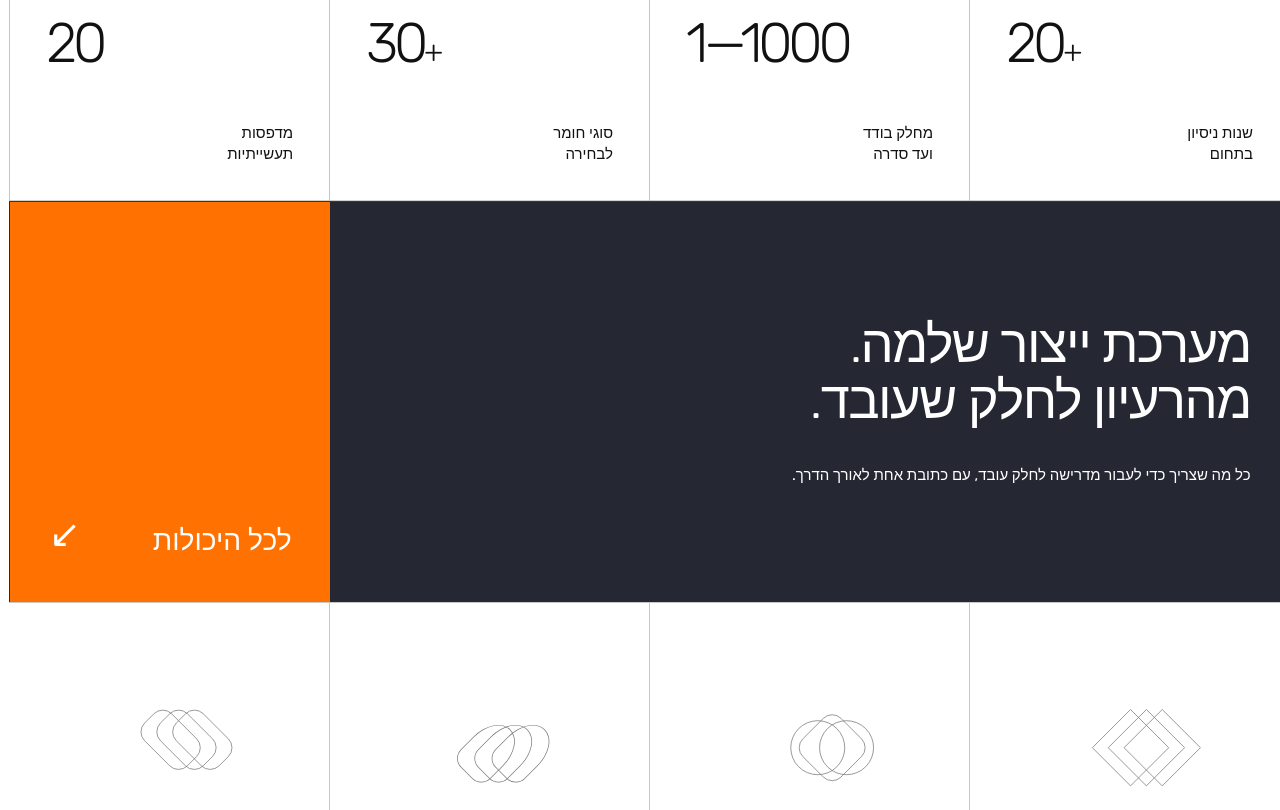
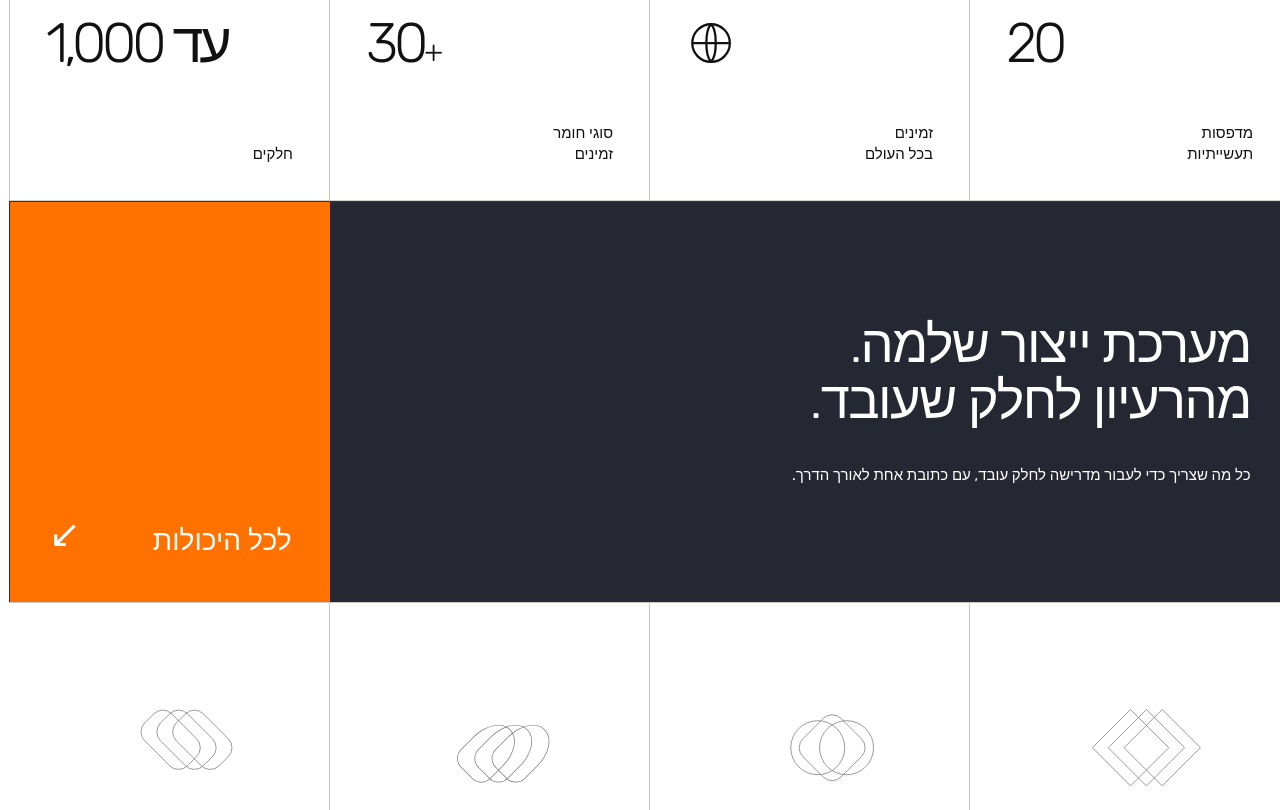
Before and after one commit to idwav/printing-parts-3d, a website: page index.html in a window 1280 px wide. Shown: the part 1589-2399 px from the top of the page. Drawn offline with Linux system fonts and the light colour scheme; a web font is replaced by a local one.

Commit message:
Update homepage metrics
Up to 1,000 parts, 30+ materials, available worldwide, 20 industrial printers (Hebrew + English).

Co-Authored-By: Claude Opus 5.5 <noreply@anthropic.com>

```diff
--- a/index.html
+++ b/index.html
@@ -14,7 +14,7 @@
   <link rel="stylesheet" href="shared-header.css?v=20261014-2">
   <link rel="stylesheet" href="shared-cta.css?v=20261014-1">
   <script>document.documentElement.classList.add('motion-ready')</script>
-  <link rel="stylesheet" href="responsive.css?v=20261015-12">
+  <link rel="stylesheet" href="responsive.css?v=20261015-13">
 </head>
 <body>
   <svg width="0" height="0" aria-hidden="true" focusable="false" style="position:absolute;overflow:hidden">
@@ -76,7 +76,7 @@
       <figure class="statement-image brand-frame-test"><img src="assets/plates/functional-part-caliper-inspection.png" alt="בדיקת מידות של מכלול מודפס פונקציונלי באמצעות קליבר דיגיטלי"><i class="corner-plus corner-plus--tr" aria-hidden="true">+</i><i class="corner-plus corner-plus--tl" aria-hidden="true">+</i><i class="corner-plus corner-plus--br" aria-hidden="true">+</i><i class="corner-plus corner-plus--bl" aria-hidden="true">+</i></figure>
     </section>
     <section class="metrics" aria-label="נתונים מרכזיים">
-      <article><strong>20</strong><span>מדפסות<br>תעשייתיות</span></article><article><strong>30<span>+</span></strong><span>סוגי חומר<br>לבחירה</span></article><article><strong>1—1000</strong><span>מחלק בודד<br>ועד סדרה</span></article><article><strong>20<span>+</span></strong><span>שנות ניסיון<br>בתחום</span></article>
+      <article><strong><bdi>עד 1,000</bdi></strong><span>חלקים</span></article><article><strong>30<span>+</span></strong><span>סוגי חומר<br>זמינים</span></article><article><strong><svg class="metric-globe" viewBox="0 0 24 24" aria-hidden="true"><circle cx="12" cy="12" r="9"></circle><path d="M3 12h18M12 3c3 3 3 15 0 18M12 3c-3 3-3 15 0 18"></path></svg></strong><span>זמינים<br>בכל העולם</span></article><article><strong>20</strong><span>מדפסות<br>תעשייתיות</span></article>
     </section>
     <section class="capabilities" id="capabilities">
       <div class="section-heading"><h2>מערכת ייצור שלמה.<br>מהרעיון לחלק שעובד.</h2><p>כל מה שצריך כדי לעבור מדרישה לחלק עובד, עם כתובת אחת לאורך הדרך.</p><a class="cut-button" href="materials.html"><span>לכל היכולות</span><b>↙</b></a></div>
@@ -171,7 +171,7 @@
         eyebrow:'// ENGINEERING × ADDITIVE MANUFACTURING', hero:'<span class="hero-line">המרכז להדפסות תלת מימד</span><span class="hero-line">מתכנון ועד החלק המוגמר</span>', heroLead:'יותר מ־20 שנות ניסיון בפרויקטים הנדסיים מורכבים עוזרות לנו לבחור יחד אתכם את הדרך המתאימה לייצור: לדייק את התכנון, להתאים את החומר ולצמצם ניסיונות מיותרים בדרך לחלק שאתם צריכים.', heroCta:'שלחו פרויקט לבדיקה', heroSecondary:'צריכים עזרה בתכנון?', heroMicro:'אפשר להתחיל מקובץ, משרטוט או מתיאור הצורך.',
         trustedTitle:'נותנים בנו אמון', trustedText:'חברות ביטחוניות, תעשייתיות וטכנולוגיות',
         statement:'ניסיון הנדסי שמגיע<br><em>עד לרצפת הייצור</em>', statementText:'בכל פרויקט אנחנו מחברים בין דרישות השימוש, התכנון ויכולות הייצור, כדי לעזור לכם להתקדם עם החלטות ברורות.', statementLink:'על הדרך שלנו',
-        metrics:[['מדפסות','תעשייתיות'],['סוגי חומר','לבחירה'],['מחלק בודד','ועד סדרה'],['שנות ניסיון','בתחום']],
+        metricFirst:'עד 1,000', metrics:[['חלקים',''],['סוגי חומר','זמינים'],['זמינים','בכל העולם'],['מדפסות','תעשייתיות']],
         system:'מערכת ייצור שלמה.<br>מהרעיון לחלק שעובד.', systemText:'כל מה שצריך כדי לעבור מדרישה לחלק עובד, עם כתובת אחת לאורך הדרך.', all:'לכל היכולות', more:'לעוד פרטים',
         caps:[['תכנון ומידול','מפרט, שרטוט או רעיון הופכים למודל מדויק, מותאם לייצור ומוכן לבדיקה.'],['הדפסת FDM','חלקים פונקציונליים, אבות טיפוס וסדרות קצרות במגוון חומרים הנדסיים.'],['הדפסת MSLA','פרטים מדויקים, גאומטריות עדינות וגימור חלק ברזולוציה גבוהה.'],['חומרים וגימור','בחירה לפי תפקוד, חום, עומס, סביבת עבודה ורמת הגימור הנדרשת.']],
         processIntro:'ההחלטות שלפני ההדפסה<br><em>משפיעות על התוצאה</em>', processIntroText:'חומר שלא מתאים לסביבת העבודה, פרט תכנוני שמקשה על הייצור או דרישת התאמה שלא הוגדרה מראש עלולים להוביל לסבב נוסף. אנחנו מתחילים בשאלות הנכונות: מה החלק צריך לעשות, באילו תנאים הוא יעבוד ומה חשוב להשיג במסגרת הזמן והתקציב.', steps:[['תכנון שמתחשב בייצור','זיהוי נקודות שדורשות בחינה והתאמת התכנון לתהליך הנבחר, בהתאם להיקף הליווי שסוכם.'],['בחירת חומר לפי השימוש','בחינת דרישות החלק וסביבת העבודה כדי לבחור חומר ותהליך מתאימים.'],['תמונה ברורה לפני שמתקדמים','הבנת הפשרות בין עלות, מראה, דרישות תפקוד ולוח זמנים לפני תחילת הייצור.']],
@@ -184,7 +184,7 @@
         eyebrow:'// ENGINEERING × ADDITIVE MANUFACTURING', hero:'<span class="hero-line">The 3D printing center</span><span class="hero-line">From design to the finished part</span>', heroLead:'Over 20 years of experience in complex engineering projects helps us choose the right manufacturing route with you: refine the design, match the material and cut unnecessary trial runs on the way to the part you need.', heroCta:'Send a project for review', heroSecondary:'Need help with design?', heroMicro:'You can start from a file, a drawing or a description of the need.',
         trustedTitle:'Trusted by industry', trustedText:'Defense, industrial and technology companies',
         statement:'ENGINEERING EXPERIENCE<br><em>DOWN TO THE PRODUCTION FLOOR</em>', statementText:'In every project we connect the use requirements, the design and the production capabilities, helping you move forward with clear decisions.', statementLink:'Our approach',
-        metrics:[['industrial','printers'],['materials','available'],['single part','to production'],['years of','experience']],
+        metricFirst:'Up to 1,000', metrics:[['parts',''],['materials','available'],['available','worldwide'],['industrial','printers']],
         system:'A COMPLETE PRODUCTION SYSTEM.<br>FROM IDEA TO WORKING PART.', systemText:'Everything required to move from a requirement to a working part, with one accountable partner throughout.', all:'All capabilities', more:'Learn more',
         caps:[['DESIGN & MODELING','A specification, drawing or idea becomes an accurate, production-ready model.'],['FDM PRINTING','Functional parts, prototypes and short runs in a range of engineering materials.'],['MSLA PRINTING','Fine detail, delicate geometries and smooth, high-resolution finishes.'],['MATERIALS & FINISHING','Selection by function, heat, load, working environment and required finish.']],
         processIntro:'THE DECISIONS BEFORE PRINTING<br><em>SHAPE THE RESULT.</em>', processIntroText:'A material that does not suit the working environment, a design detail that complicates production, or a fit requirement that was not defined in advance can lead to another round. We start with the right questions: what the part needs to do, under what conditions it will work, and what matters most within the time and budget.', steps:[['DESIGN WITH PRODUCTION IN MIND','Identifying points that need review and adapting the design to the chosen process, within the agreed scope of support.'],['MATERIAL CHOSEN BY USE','Reviewing the part requirements and working environment to choose a suitable material and process.'],['A CLEAR PICTURE BEFORE MOVING ON','Understanding the trade-offs between cost, appearance, functional requirements and schedule before production begins.']],
@@ -214,7 +214,8 @@
       document.querySelector('.statement h2').innerHTML=t.statement;
       document.querySelector('.statement-copy p').textContent=t.statementText;
       document.querySelector('.statement-copy .text-link').innerHTML=`${t.statementLink} <span>${inlineArrow}</span>`;
-      document.querySelectorAll('.metrics article>span').forEach((el,i)=>el.innerHTML=`${t.metrics[i][0]}<br>${t.metrics[i][1]}`);
+      document.querySelectorAll('.metrics article>span').forEach((el,i)=>el.innerHTML=t.metrics[i][1]?`${t.metrics[i][0]}<br>${t.metrics[i][1]}`:t.metrics[i][0]);
+      document.querySelector('.metrics article:first-child bdi').textContent=t.metricFirst;
       document.querySelector('.capabilities .section-heading h2').innerHTML=t.system;
       document.querySelector('.capabilities .section-heading p').textContent=t.systemText;
       document.querySelector('.capabilities .cut-button span').textContent=t.all;
--- a/responsive.css
+++ b/responsive.css
@@ -666,3 +666,6 @@ body.page-technologies .capability-services__grid figure { width:auto!important;
   /* Text first, so the hero photo and the first row photo never stack back to back. */
   .about-rows .service-row__media, .about-rows .service-row:nth-child(even) .service-row__media { order:2; border-bottom:0; border-top:1px solid #c8c7c2; }
 }
+
+/* Metrics: globe mark for "available worldwide", sized to sit with the numbers. */
+.metrics .metric-globe { display:block; width:.9em; height:.9em; fill:none; stroke:currentColor; stroke-width:1.1; }
```
Also changed, not shown: about.html (+1 -1 lines), contact.html (+1 -1 lines), materials.html (+1 -1 lines), process.html (+1 -1 lines), services.html (+1 -1 lines), technologies.html (+1 -1 lines).
